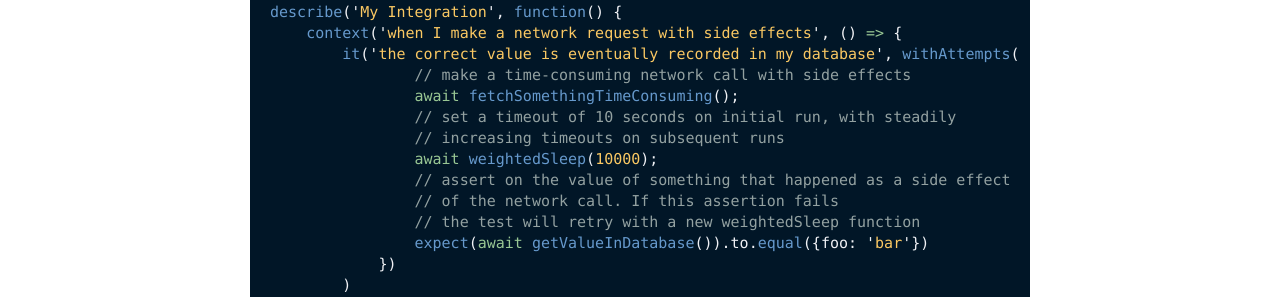
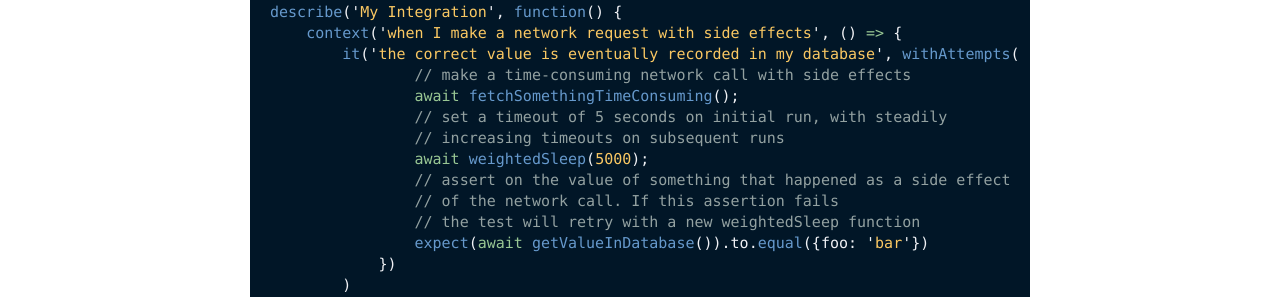
Before and after one commit to a-bishop/old_blog, a Jekyll site: the page built from _posts/2019-12-14-Wrapping-Mocha-Tests-With-A-Custom-Retry-Handler.md, in a window 1280 px wide and 900 px high, scrolled down 1719 px. Shown: the part 207-504 px from the top of the window. Built offline with Jekyll 4.4.1, drawn with Linux system fonts in a browser that asks for light colours; nearby versions of some CDN libraries; comment, search, counter and statistics services are not loaded.

Commit message:
Update mocha post

```diff
--- a/_posts/2019-12-14-Wrapping-Mocha-Tests-With-A-Custom-Retry-Handler.md
+++ b/_posts/2019-12-14-Wrapping-Mocha-Tests-With-A-Custom-Retry-Handler.md
@@ -70,9 +70,9 @@ describe('My Integration', function() {
         it('the correct value is eventually recorded in my database', withAttempts(3, async ({ weightedSleep }) => {
                 // make a time-consuming network call with side effects
                 await fetchSomethingTimeConsuming();
-                // set a timeout of 10 seconds on initial run, with steadily
+                // set a timeout of 5 seconds on initial run, with steadily
                 // increasing timeouts on subsequent runs
-                await weightedSleep(10000);
+                await weightedSleep(5000);
                 // assert on the value of something that happened as a side effect
                 // of the network call. If this assertion fails
                 // the test will retry with a new weightedSleep function
```
